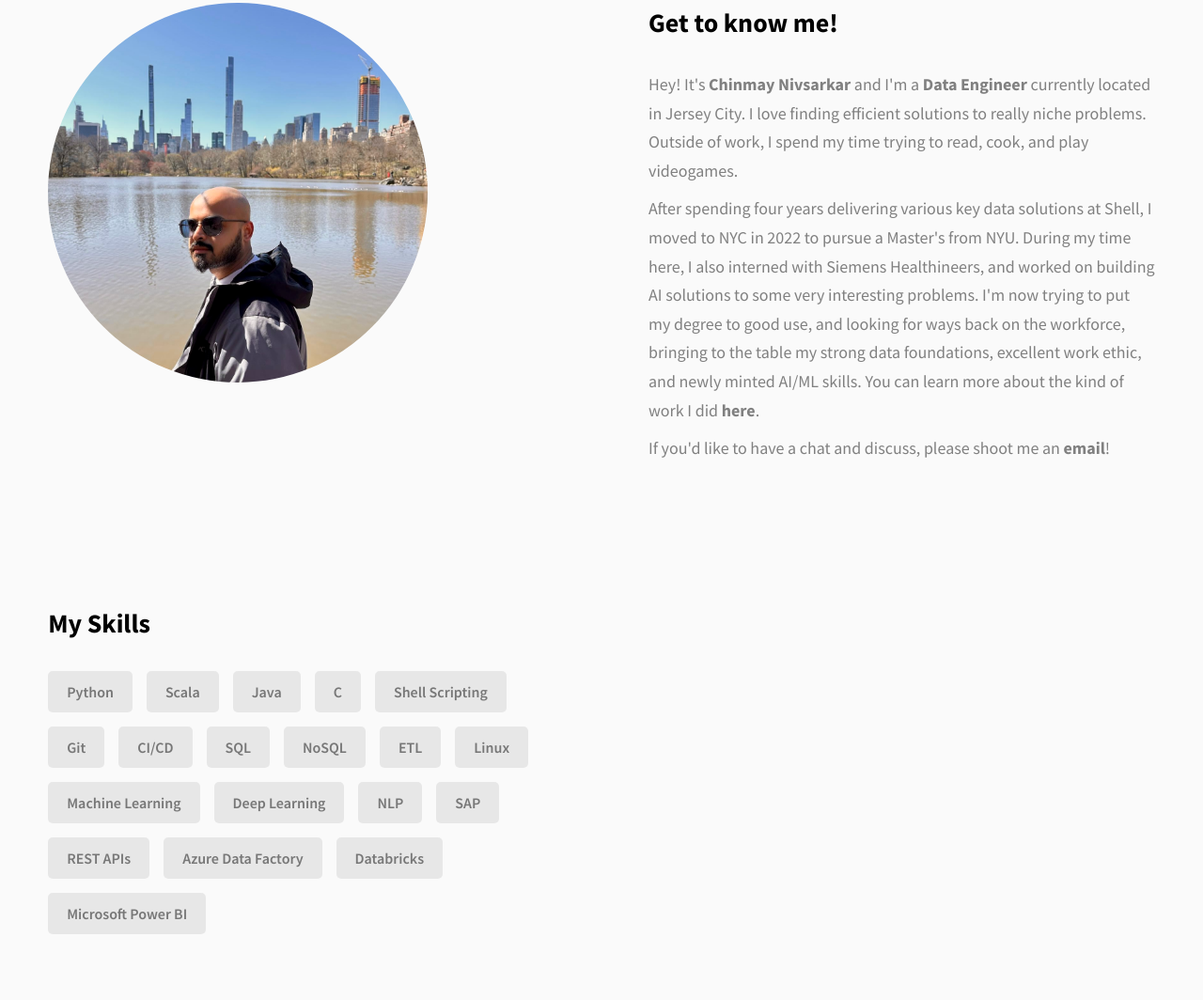
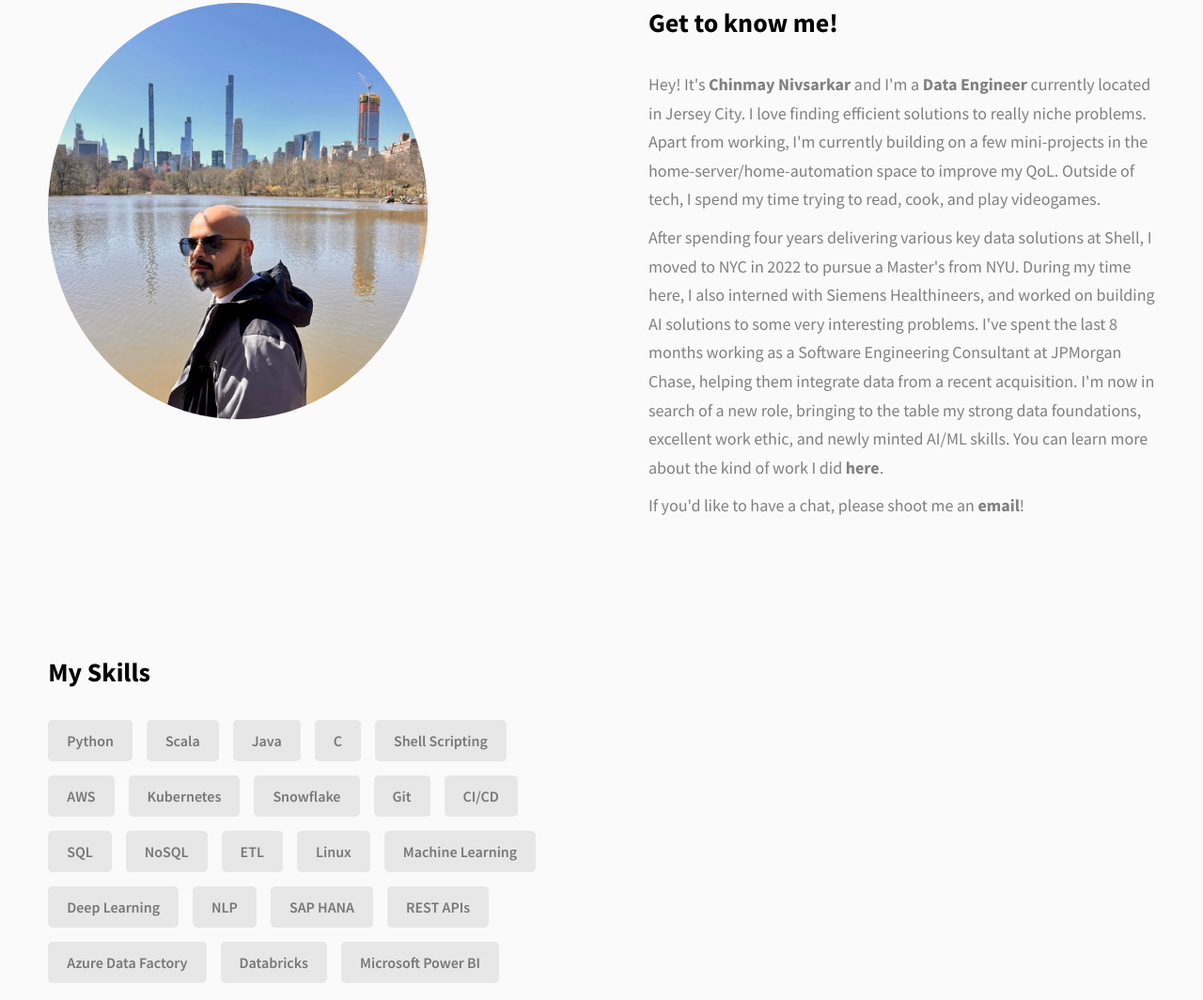
Before and after one commit to chinmay-n/chinmay-n.github.io, a website: page index.html in a window 1280 px wide. Shown: the part 1166-2230 px from the top of the page at 94% size. Drawn offline with Linux system fonts and the light colour scheme; a script that the page names is missing.

Commit message:
Minor changes to text, resume replacement

```diff
--- a/index.html
+++ b/index.html
@@ -88,7 +88,7 @@
         <h1 class="heading-primary">Hi! My name is Chinmay Nivsarkar</h1>
         <div class="home-hero__info">
           <p class="text-primary">
-            I'm a Data Engineer by trade, currently looking at roles in the Artificial Intelligence, and Machine Learning space.
+            I'm an experience engineer currently looking for roles in the Data Engineering, Artificial Intelligence, and Machine Learning space.
           </p>
         </div>
         <!-- <div class="home-hero__cta">
@@ -152,7 +152,7 @@
         <h2 class="heading heading-sec heading-sec__mb-med">
           <span class="heading-sec__main">About Me</span>
           <span class="heading-sec__sub">
-            I'm a Data Engineer specializing in the Oil and Gas industry. I recently earned my Master's degree from NYU to expand my expertise and apply it to AI/ML.
+            I'm a Data Engineer with experience in heavily regulated industries. I recently earned my Master's degree from NYU to expand my expertise, and apply it to AI/ML.
           </span>
         </h2>
         <div class="about__content">
@@ -176,14 +176,14 @@
                 Hey! It's
                 <strong>Chinmay Nivsarkar</strong>
                 and I'm a <strong> Data Engineer </strong>currently located in
-                Jersey City. I love finding efficient solutions to really niche problems. Outside of work, I spend my time trying to read, cook, and play videogames.
+                Jersey City. I love finding efficient solutions to really niche problems. Apart from working, I'm currently building on a few mini-projects in the home-server/home-automation space to improve my QoL. Outside of tech, I spend my time trying to read, cook, and play videogames.
               </p>
               <p class="about__content-details-para">
-                After spending four years delivering various key data solutions at Shell, I moved to NYC in 2022 to pursue a Master's from NYU. During my time here, I also interned with Siemens Healthineers, and worked on building AI solutions to some very interesting problems.
-                I'm now trying to put my degree to good use, and looking for ways back on the workforce, bringing to the table my strong data foundations, excellent work ethic, and newly minted AI/ML skills.
+                After spending four years delivering various key data solutions at Shell, I moved to NYC in 2022 to pursue a Master's from NYU. During my time here, I also interned with Siemens Healthineers, and worked on building AI solutions to some very interesting problems. I've spent
+                the last 8 months working as a Software Engineering Consultant at JPMorgan Chase, helping them integrate data from a recent acquisition. I'm now in search of a new role, bringing to the table my strong data foundations, excellent work ethic, and newly minted AI/ML skills.
                 You can learn more about the kind of work I did <a href="assets/pdf/Chinmay_Nivsarkar_Resume.pdf" target="_blank"><strong>here</strong></a>.
               </p>
-              <p class="about__content-details-para"> If you'd like to have a chat and discuss, please shoot me an <a href="mailto:chinmay.nivsarkar@nyu.edu"><strong>email</strong></a>!</p>
+              <p class="about__content-details-para"> If you'd like to have a chat, please shoot me an <a href="mailto:chinmay.nivsarkar@nyu.edu"><strong>email</strong></a>!</p>
             </div>
             <!--<a href="./#contact" class="btn btn--med btn--theme dynamicBgClr">Contact</a>-->
           </div>
@@ -195,6 +195,9 @@
               <div class="skills__skill">Java</div>
               <div class="skills__skill">C</div>
               <div class="skills__skill">Shell Scripting</div>
+              <div class="skills__skill">AWS</div>
+              <div class="skills__skill">Kubernetes</div>
+              <div class="skills__skill">Snowflake</div>
               <div class="skills__skill">Git</div>
               <div class="skills__skill">CI/CD</div>
               <div class="skills__skill">SQL</div>
@@ -204,12 +207,11 @@
               <div class="skills__skill">Machine Learning</div>
               <div class="skills__skill">Deep Learning</div>
               <div class="skills__skill">NLP</div>
-              <div class="skills__skill">SAP</div>
+              <div class="skills__skill">SAP HANA</div>
               <div class="skills__skill">REST APIs</div>
               <div class="skills__skill">Azure Data Factory</div>
               <div class="skills__skill">Databricks</div>
               <div class="skills__skill">Microsoft Power BI</div>
-
             </div>
           </div>
         </div>
```
Also changed, not shown: 1 other file.
